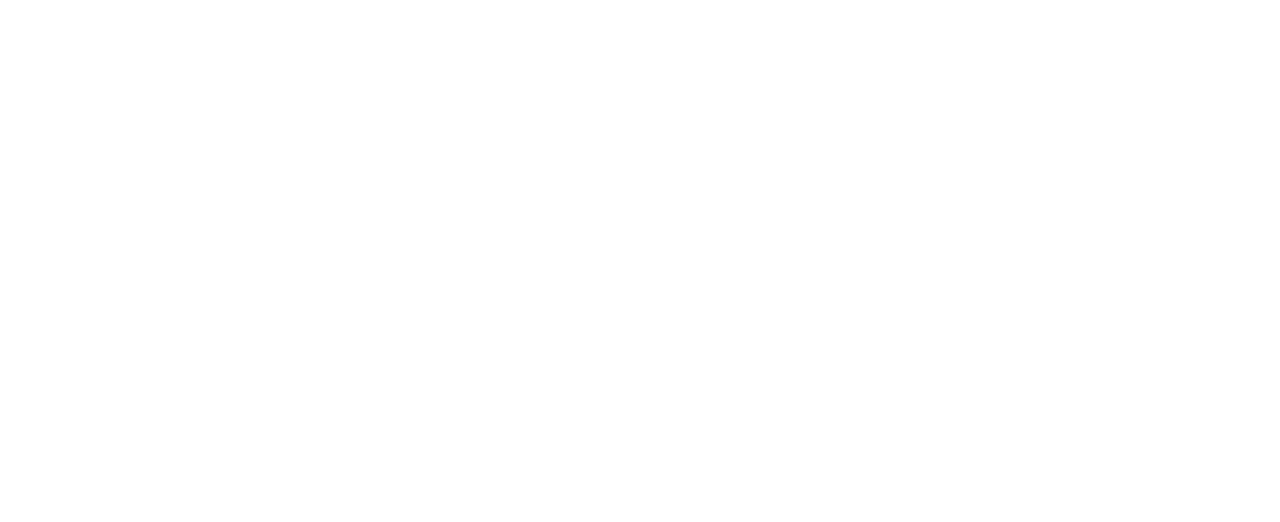
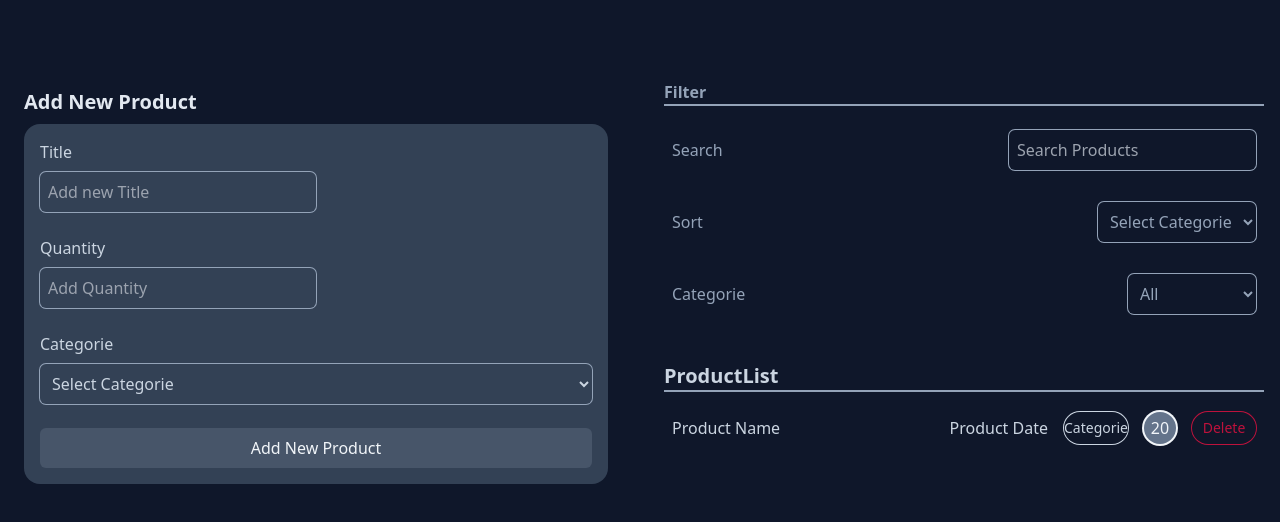
Before and after one commit to Matin-Sangabi/inventory, a React (Create React App) app: page / in a window 1280 px wide. Shown: the top 522 px of the page. Built offline with nearby package versions, Linux system fonts and the light colour scheme.

Commit message:
product list and addProduct and filter Product ui/ux added

```diff
--- a/package.json
+++ b/package.json
@@ -36,6 +36,7 @@
     ]
   },
   "devDependencies": {
+    "@tailwindcss/forms": "^0.5.3",
     "autoprefixer": "^10.4.13",
     "postcss": "^8.4.19",
     "tailwindcss": "^3.2.4"
--- a/src/App.js
+++ b/src/App.js
@@ -1,7 +1,21 @@
+import AddNewProduct from "./components/AddNewProduct/AddNewProduct";
+import FilterProducts from "./components/FilterProducts/FilterProducts";
+import ProductList from "./components/productList/productList";
+
 function App() {
   return (
-    <div>
-
+    <div className="w-full h-screen bg-slate-900">
+      <div className="max-w-screen-2xl mx-auto pt-20 px-4">
+        <div className="flex flex-col lg:flex-row gap-x-12 lg:justify-between">
+          <div className="flex flex-col w-full">
+            <AddNewProduct />
+          </div>
+          <div className="flex flex-col w-full">
+            <FilterProducts />
+            <ProductList/>
+          </div>
+        </div>
+      </div>
     </div>
   );
 }
--- /dev/null
+++ b/src/components/AddNewProduct/AddNewProduct.js
@@ -0,0 +1,39 @@
+const AddNewProduct = () => {
+  return (
+    <section className="flex flex-col gap-2 p-2">
+      <h1 className="text-slate-200 text-xl font-semibold">Add New Product</h1>
+      <div className="w-full bg-slate-700 p-4  rounded-2xl">
+        <form className="flex flex-col gap-6">
+          <div className="flex flex-col gap-2">
+            <span className="text-slate-300">Title</span>
+            <input
+              type="text"
+              className="bg-transparent  rounded-md text-slate-100 ring-1 w-1/2 border-none outline-none focus:ring-2 focus:ring-blue-700 p-2 ring-slate-400"
+              placeholder="Add new Title"
+            />
+          </div>
+          <div className="flex flex-col gap-2">
+            <span className="text-slate-300">Quantity</span>
+            <input
+              type="number"
+              className="bg-transparent  rounded-md ring-1 w-1/2 text-slate-100 border-none outline-none focus:ring-2 focus:ring-blue-700 p-2 ring-slate-400"
+              placeholder="Add Quantity"
+            />
+          </div>
+          <div className="flex flex-col gap-2">
+            <span className="text-slate-300">Categorie</span>
+            <select className=" p-2 bg-slate-700 ring-1 ring-slate-400 rounded-md text-slate-300 border-none outline-none focus:ring-2 focus:ring-blue-700">
+                <option value="">Select Categorie</option>
+                <option value="">Cat#1</option>
+                <option value="">Cat#2</option>
+                <option value="">Cat#3</option>
+            </select>
+          </div>
+          <button type="submit" className="w-full p-2 bg-slate-600 text-slate-100 rounded-md border-none outline-none ring-0 ring-slate-600 focus:ring-2  focus:ring-blue-700">Add New Product</button>
+        </form>
+      </div>
+    </section>
+  );
+};
+
+export default AddNewProduct;
--- /dev/null
+++ b/src/components/FilterProducts/FilterProducts.js
@@ -0,0 +1,39 @@
+const FilterProducts = () => {
+  return (
+    <section className="flex flex-col gap-2 flex-1 mb-12">
+      <h1 className="block text-slate-400 font-bold border-b-2 border-slate-400">
+        Filter
+      </h1>
+      <div className="flex flex-col gap-8 pt-4 px-2">
+        <div className="w-full flex items-center justify-between">
+          <span className="text-slate-400">Search</span>
+          <input
+            type="text"
+            placeholder="Search Products"
+            className="p-2 rounded-md ring-1 bg-transparent text-slate-200 ring-slate-400 border-none outline-none focus:ring-blue-700"
+          />
+        </div>
+        <div className="w-full flex items-center justify-between">
+          <span className="text-slate-400">Sort</span>
+          <select className=" p-2 bg-slate-900 ring-1 ring-slate-400 rounded-md text-slate-400 border-none outline-none focus:ring-2 focus:ring-blue-700">
+            <option value="">Select Categorie</option>
+            <option value="">Cat#1</option>
+            <option value="">Cat#2</option>
+            <option value="">Cat#3</option>
+          </select>
+        </div>
+        <div className="w-full flex items-center justify-between">
+          <span className="text-slate-400 ">Categorie</span>
+          <select className=" p-2 bg-slate-900 w-32 ring-1 ring-slate-400 rounded-md text-slate-400 border-none outline-none focus:ring-2 focus:ring-blue-700">
+            <option value="">All</option>
+            <option value="">Cat#1</option>
+            <option value="">Cat#2</option>
+            <option value="">Cat#3</option>
+          </select>
+        </div>
+      </div>
+    </section>
+  );
+};
+
+export default FilterProducts;
--- /dev/null
+++ b/src/components/productList/productList.js
@@ -0,0 +1,22 @@
+const ProductList = () => {
+  return (
+    <section className="flex flex-col gap-2 flex-1">
+      <h1 className="block text-slate-300 font-bold border-b-2 border-slate-400 text-xl">
+        ProductList
+      </h1>
+      <div className="w-full flex flex-col gap-y-4 pt-3 px-2">
+        <div className="w-full flex text-slate-300 items-center justify-between ">
+            <span>Product Name</span>
+            <div className="flex items-center gap-x-4">
+                <span>Product Date</span>
+                <span  className="w-16 h-8 flex items-center justify-center  text-sm rounded-2xl ring-1 ring-slate-300">Categorie</span>
+                <span className="w-8 h-8 bg-slate-500 flex items-center justify-center text-slate-100 rounded-full ring-2 ring-slate-100">20</span>
+                <button type="button" className="w-16 h-8 flex items-center justify-center  ring-1 ring-rose-700 rounded-2xl text-sm text-rose-700">Delete</button>
+            </div>
+        </div>
+      </div>
+    </section>
+  );
+};
+
+export default ProductList;
```
Also changed, not shown: 1 other file (tests, documents, lock files or other folders).
